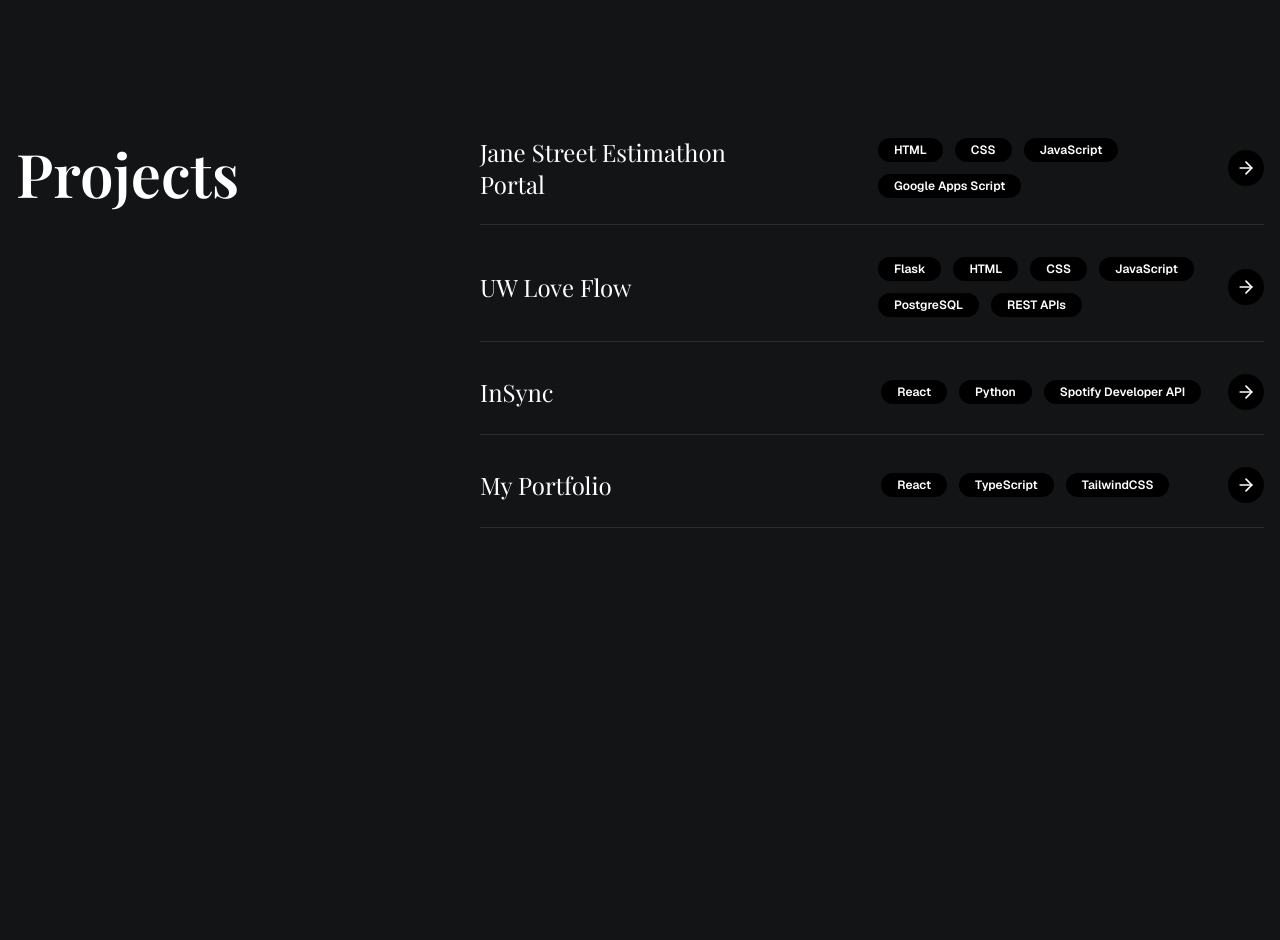
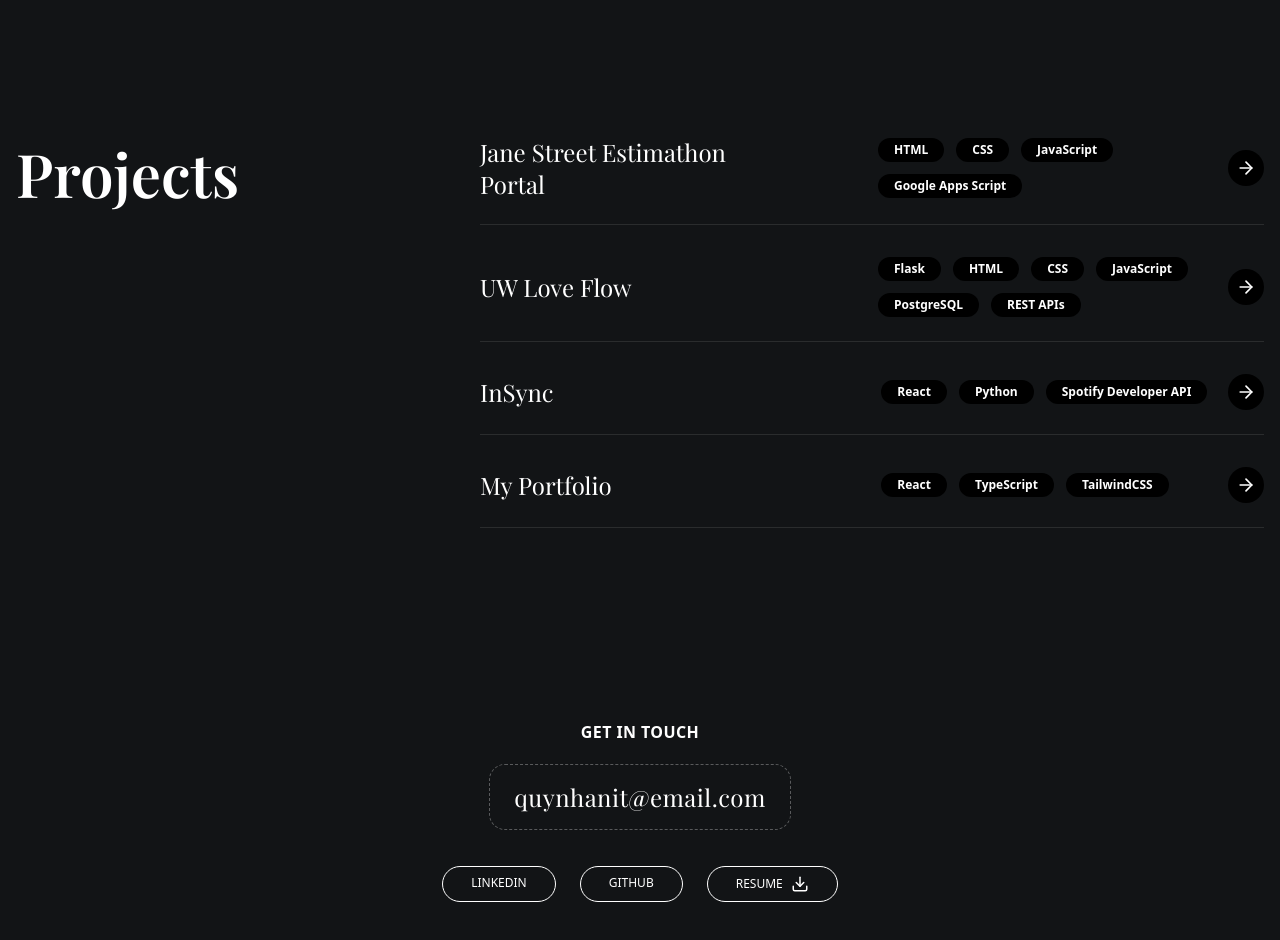
Before and after one commit to quynhan-tr/personal-website, a Next.js app: page / in a window 1280 px wide. Shown: the part 660-1600 px from the top of the page. Before the commit the page ends 1252 px from the top, so only its background shows below. Built offline with nearby package versions, Linux system fonts and the light colour scheme; a web font is replaced by a local one.

Commit message:
feat: footer

```diff
--- a/src/app/globals.css
+++ b/src/app/globals.css
@@ -5,14 +5,6 @@
   --background: #121416;
   --foreground: #ededed;
   --font-serif: 'Playfair Display', serif;
-}
-
-@theme inline {
-  --color-background: var(--background);
-  --color-foreground: var(--foreground);
-  --font-sans: var(--font-geist-sans);
-  --font-mono: var(--font-geist-mono);
-  --font-serif: var(--font-serif);
 }
 
 @media (prefers-color-scheme: dark) {
--- a/src/app/page.tsx
+++ b/src/app/page.tsx
@@ -1,6 +1,7 @@
 import ExperiencePage from "./experience/page";
-import NavBar from "@/components/navBar/navBar";
+import NavBar from "@/components/navBar";
 import ProjectPage from "./project/page";
+import Footer from "@/components/footer"
 
 export default function Home() {
   return (
@@ -8,6 +9,7 @@
     <NavBar />
     <ExperiencePage />
     <ProjectPage />
+    <Footer />
     </>
   );
 }
--- /dev/null
+++ b/src/components/footer.tsx
@@ -0,0 +1,48 @@
+import { FiDownload } from "react-icons/fi";
+
+export default function Footer() {
+  return (
+    <footer className="w-full mt-24 pb-10">
+      <div className="flex flex-col items-center justify-center gap-5">
+        <span className="text-md font-sans font-semibold mt-8 text-white uppercase tracking-wide">
+          Get in touch
+        </span>
+        <div className="border border-dashed border-white/30 rounded-2xl px-6 py-4 mb-2">
+          <a
+            href="mailto:quynhanit@email.com"
+            className="text-xl md:text-2xl font-serif text-white tracking-wide"
+            style={{ letterSpacing: "0.02em" }}
+          >
+            quynhanit@email.com
+          </a>
+        </div>
+        <div className="flex gap-6 mt-2">
+          <a
+            href="https://www.linkedin.com/in/quynhan05/"
+            target="_blank"
+            rel="noopener noreferrer"
+            className="border border-white rounded-full px-7 py-2 text-white font-sans text-xs hover:bg-white hover:text-black transition"
+          >
+            LINKEDIN
+          </a>
+          <a
+            href="https://github.com/quynhan-tr"
+            target="_blank"
+            rel="noopener noreferrer"
+            className="border border-white rounded-full px-7 py-2 text-white font-sans text-xs hover:bg-white hover:text-black transition"
+          >
+            GITHUB
+          </a>
+          <a
+            href="/An-Tran.pdf"
+            target="_blank"
+            rel="noopener noreferrer"
+            className="border border-white rounded-full px-7 py-2 flex items-center gap-2 text-white font-sans text-xs hover:bg-white hover:text-black transition"
+          >
+            RESUME <FiDownload size={18} />
+          </a>
+        </div>
+      </div>
+    </footer>
+  );
+}
--- a/src/components/navBar/navBar.tsx
+++ b/src/components/navBar.tsx
@@ -6,7 +6,7 @@
   return (
     <nav className="sticky top-0 w-full z-100 grid grid-cols-[1fr_auto_1fr] items-center bg-transparent pt-2 pb-1 font-serif backdrop-blur transition-colors">
       <div className="flex items-center justify-start gap-2 pl-8">
-        <a href="#motion" className="text-white border border-white rounded-3xl px-4 py-1 text-xs font-sans bg-transparent transition hover:bg-white/10 flex items-center gap-1">MORE</a>
+        <a href="#motion" className="text-white border border-white rounded-3xl px-4 py-1 text-xs font-sans bg-transparent transition hover:bg-white/10 flex items-center gap-1">SIDEQUESTS</a>
         <a href="#about" className="text-white border border-white rounded-3xl px-4 py-1 text-xs font-sans bg-transparent transition hover:bg-white/10 flex items-center gap-1">ABOUT</a>
       </div>
       <div className="flex justify-center">
```
Also changed, not shown: 1 other file (tests, documents, lock files or other folders).
